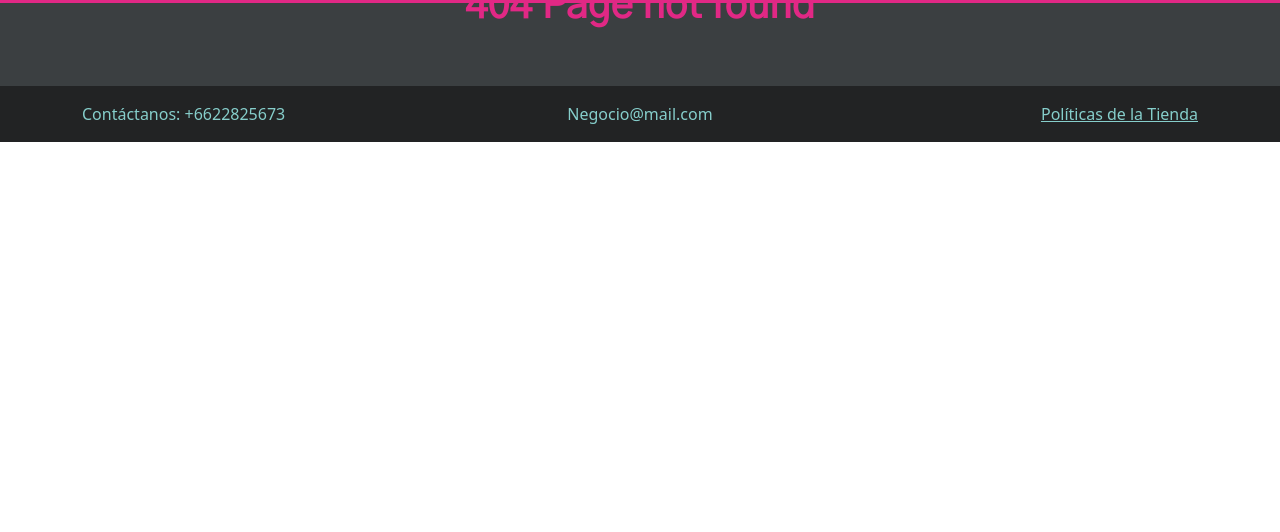
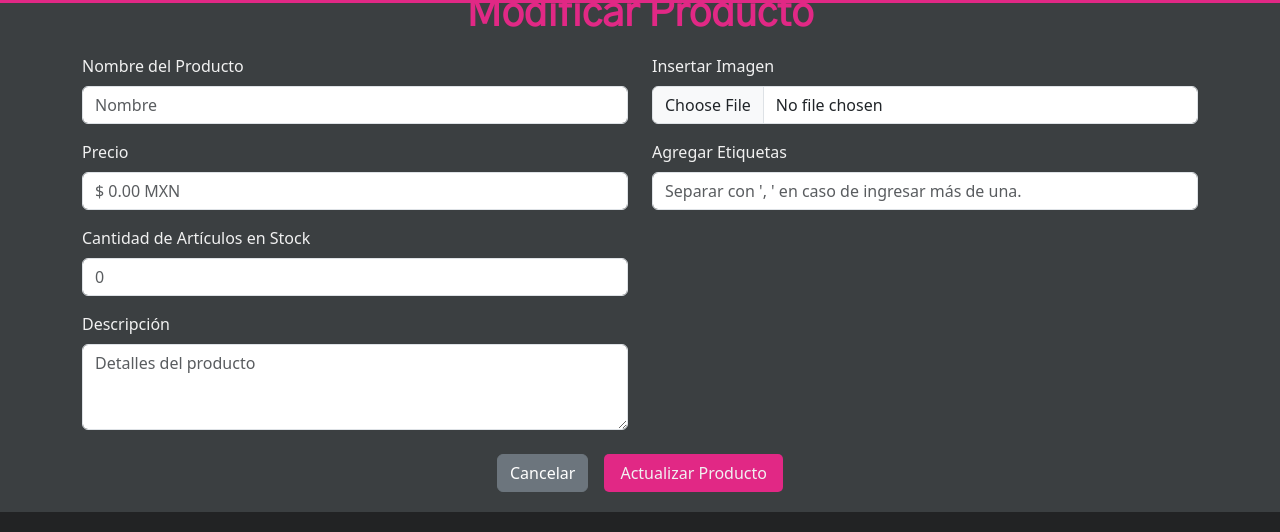
Before and after one commit to SebasBS1/sisweb-frontend_ArtiStock, a React (Vite) app: page /products/1 in a window 1280 px wide. Before the commit this address had no page. Shown: the part 162-694 px from the top of the page. Built offline with nearby package versions, Linux system fonts and the light colour scheme; no server answers.

Commit message:
feat: Se lograron guardar datos de los productos y del usuario.

```diff
--- a/index.html
+++ b/index.html
@@ -31,7 +31,7 @@
                     <nav class="navbar navbar-expand col-12">
                         <div class="container justify-content-center">
                             <ul class="navbar-nav">
-                                <li class="nav-item active mx-3"> <a href="#" class="nav-link text-dark"> Artistas</a> </li>
+                                <li class="nav-item active mx-3"> <a href="/users/:id" class="nav-link text-dark"> Artistas</a> </li>
                                 <li class="nav-item active mx-3"> <a href="/products/" class="nav-link text-dark text-center">Mis Productos</a></li>
                                 <li class="nav-item active mx-3"> <a href="#" class="nav-link text-dark">Promociones</a></li>
                             </ul>
@@ -41,7 +41,7 @@
             </div>
             <div class="header_right col-md-2 d-flex justify-content-center">
                 <a href="#" id="Lista de Compras"><img src="src/media/bag.svg" alt="Icono de Compras" class="mx-3 pt-2" width="50px"></a>
-                <a href="#" id="perfil"><img src="src/media/perfil.png" alt="Icono de Perfil" class="img-fluid" style="max-width: 75px;"></a>
+                <a href="/users/:id" id="perfil"><img src="src/media/perfil.png" alt="Icono de Perfil" class="img-fluid" style="max-width: 75px;"></a>
             </div>
         </div>
         </div>
--- a/src/api/ProductAPI.ts
+++ b/src/api/ProductAPI.ts
@@ -13,8 +13,8 @@ export const getAllProducts = async() => {
     }
 }
 
-// Obtener todos los productos
-export const getProductById = async(id: string) => {
+// Obtener un producto por su ID.
+export const getProductById = async(id: number) => {
     try {
         const res = await api.get(`/product/${id}`);
         const product: Product[] = await res.data.payload;
@@ -24,3 +24,21 @@ export const getProductById = async(id: string) => {
         return [];
     }
 }
+
+// Actualizar el producto por su ID.
+export const updateProduct = async(id: number, _prop: Product | undefined): Promise<void> => {
+    try {
+        await api.patch(`/product/${id}`, _prop);
+    } catch(e) {
+        console.log(e);
+    }
+}
+
+// Borrar un producto
+export const deleteProduct = async (id: number): Promise<void> => {
+    try {
+        await api.delete(`/product/${id}`);
+    } catch(e) {
+        console.log(e);
+    }
+}
--- /dev/null
+++ b/src/api/UserAPI.ts
@@ -0,0 +1,44 @@
+import api from "./index";
+import { User } from "my-types";
+
+// Obtener todos los productos
+export const getAllUsers = async() => {
+    try {
+        const res = await api.get("/user");
+        const users: User[] = await res.data.payload;
+        return users;
+    } catch(e) {
+        console.log(e);
+        return [];
+    }
+}
+
+// Obtener un producto por su ID.
+export const getUserById = async(id: number) => {
+    try {
+        const res = await api.get(`/user/${id}`);
+        const user: User[] = await res.data.payload;
+        return user;
+    } catch(e) {
+        console.log(e);
+        return [];
+    }
+}
+
+// Actualizar el producto por su ID.
+export const updateUser = async(id: number, _prop: User | undefined): Promise<void> => {
+    try {
+        await api.patch(`/user/${id}`, _prop);
+    } catch(e) {
+        console.log(e);
+    }
+}
+
+// Borrar un producto
+export const deleteUser = async (id: number): Promise<void> => {
+    try {
+        await api.delete(`/user/${id}`);
+    } catch(e) {
+        console.log(e);
+    }
+}
--- a/src/pages/ModifyProductPage.tsx
+++ b/src/pages/ModifyProductPage.tsx
@@ -1,67 +1,90 @@
 import { useParams } from "react-router-dom"
 import { Product, Tag } from "my-types";
 import { useState, useEffect } from "react";
-import { getProductById } from "../api/ProductAPI";
+import { getProductById, updateProduct } from "../api/ProductAPI";
 import "../style_ap.css"
+import { getTagById } from "../api/CategoryAPI";
 
 interface Props {}
 
 const ModifyProductPage = (_props: Props) => {
     const {id} = useParams();
-    const productID = id!.toString();
 
     // Estado del componente.
     const [product, setProduct] = useState<Product>();
 
     // Eventos del componente
     useEffect(() => {
-        getProductById(productID).then((data:any) => setProduct(data));
-    }, [product]);
+        getProductById(parseInt(id!.toString())).then((data:any) => setProduct(data));
+    }, []);
+
+    const updateSubmit = async() => {
+        updateProduct(parseInt(id!.toString()), product)
+   }
 
     return (
         <div className="container pt-2 pb-3 mt-5">
             <h1 className="text-center pt-5 mt-5 mb-3 title">Modificar Producto</h1>
 
-            <form id="formProducto">
+            <form id="formProducto" onSubmit={updateSubmit}>
                 <div className="row">
                     <div className="col-md-6">
                         <div className="mb-3">
                             <label className="form-label">Nombre del Producto</label>
                             <input type="text" name="nombre"
-                            defaultValue={product?.title || ""}
-                            className="form-control" placeholder="Nombre"/>
+                            value={product?.title || ""}
+                            className="form-control" placeholder="Nombre"
+                            onChange={(e) => setProduct({...product!, title: e.target.value})}/>
                         </div>
 
                         <div className="mb-3">
                             <label className="form-label">Precio</label>
                             <input type="number" name="precio" step={0.01}
-                            defaultValue={product?.price || ""}
-                            className="form-control" placeholder="$ 0.00" />
+                            value={product?.price || ""}
+                            className="form-control" placeholder="$ 0.00 MXN"
+                            onChange={(e) => setProduct({...product!, price: parseFloat(e.target.value)})}/>
                         </div>
 
                         <div className="mb-3">
                             <label className="form-label">Cantidad de Artículos en Stock</label>
                             <input type="number" name="stock"
-                            defaultValue={product?.stock || ""}
-                            className="form-control" placeholder="0" />
+                            value={product?.stock || ""}
+                            className="form-control" placeholder="0"
+                            onChange={(e) => setProduct({...product!, stock: parseInt(e.target.value)})}/>
                         </div>
 
-                        <div className="mb-3">
-                            <label className="form-label ">Agregar Etiquetas</label>
-                            <input type="text" name="tag"
-                            defaultValue={(product?.tags && (product?.tags.length > 0))? (product?.tags.map((i) => {return i.name}).join(" ")) : ""}
-                            className="form-control" placeholder="Separar con ', ' en caso de ingresar más de una." />
+                        <div>
+                            <label className="form-label">Descripción</label>
+                            <textarea name="desc" value={product?.description || ""}
+                            className="form-control" rows={3} placeholder="Detalles del producto"
+                            onChange={(e) => setProduct({...product!, description: e.target.value})}>
+                            </textarea>
                         </div>
                     </div>
 
                     <div className="col-md-6">
                         <label className="form-label">Insertar Imagen</label>
-                        <input type="file" name="imgSRC" className="form-control mb-3" />
+                        <input type="file" value={""} name="imgSRC"
+                        className="form-control mb-3" onChange={(e) => setProduct({...product!, image: e.target.value})}/>
 
-                        <div>
-                            <label className="form-label">Descripción</label>
-                            <textarea name="desc" defaultValue={product?.description || ""}
-                            className="form-control" rows={3} placeholder="Detalles del producto"></textarea>
+
+                        <div className="mb-3">
+                            <label className="form-label">Agregar Etiquetas</label>
+                            <input type="text" name="tag"
+                            value={(product?.tags && (product?.tags.length > 0))? (product?.tags.map((tag) => {return tag.name}).join(", ")) : ""}
+                            onChange={(e) =>{
+                                    if (product !== undefined){
+                                        let tagsArray = product!.tags || [];
+                                        let userTags = e.target.value.split(", ").map(t => t.trim());
+                                        const updatedTags = tagsArray.map((t, i) => {
+                                            return {...t, id: t.id, name: userTags[i]}
+                                        });
+                                        setProduct({...product!, tags: updatedTags});
+                                    }
+                                }
+                            }
+                            className="form-control" placeholder="Separar con ', ' en caso de ingresar más de una."
+                            />
                         </div>
                     </div>
                 </div>
@@ -69,7 +92,9 @@ const ModifyProductPage = (_props: Props) => {
                 <div className="row-auto d-flex justify-content-center gap-3 mt-4 mb-1">
                     {/* reset es para que no envie los datos, sino que regrese a los valores iniciales */}
                     <button className="btn btn-secondary" type="reset">Cancelar</button>
-                    <button type="submit" className="b_custom">Actualizar Producto</button>
+                    <button type="submit" className="b_custom px-3">
+                        Actualizar Producto
+                    </button>
                 </div>
             </form>
         </div>
--- /dev/null
+++ b/src/pages/ModifyUserPage.tsx
@@ -0,0 +1,75 @@
+import { useParams } from "react-router-dom"
+import { User } from "my-types";
+import { useState, useEffect } from "react";
+import { getUserById, updateUser } from "../api/UserAPI";
+import "../style_ap.css"
+
+interface Props {}
+
+const ModifyUserPage = (_props: Props) => {
+    const {id} = useParams();
+
+    // Estado del componente.
+    const [user, setUser] = useState<User>();
+
+    // Eventos del componente
+    useEffect(() => {
+        getUserById(parseInt(id!.toString())).then((data:any) => setUser(data));
+    }, []);
+
+    const updateSubmit = async() => {
+        updateUser(parseInt(id!.toString()), user)
+   }
+
+    return (
+        <div className="container pt-2 pb-3 mt-5">
+            <h1 className="text-center pt-5 mt-5 mb-3 title">Modificar Perfil del Usuario</h1>
+
+            <form id="formProducto" onSubmit={updateSubmit}>
+                <div className="row">
+                    <div className="col-md-6">
+                        <div className="mb-3">
+                            <label className="form-label">Nombre del Usuario</label>
+                            <input type="text" name="nombre"
+                            value={user?.name || ""}
+                            className="form-control" placeholder="Nombre"
+                            onChange={(e) => setUser({...user!, name: e.target.value})}/>
+                        </div>
+
+                        <div className="mb-3">
+                            <label className="form-label">Correo Electrónico</label>
+                            <input type="text" name="email" step={0.01}
+                            value={user?.email || ""}
+                            className="form-control" placeholder="Ejemplo: 'usuario@email.com'"
+                            onChange={(e) => setUser({...user!, email: e.target.value})}/>
+                        </div>
+
+                        <div className="mb-3">
+                            <label className="form-label">Contraseña</label>
+                            <input type="text" name="password"
+                            value={user?.password || ""}
+                            className="form-control" placeholder="0"
+                            onChange={(e) => setUser({...user!, password: e.target.value})}/>
+                        </div>
+                    </div>
+
+                    <div className="col-md-6">
+                        <label className="form-label">Insertar Imagen</label>
+                        <input type="file" value={""} name="profilePicSRC"
+                        className="form-control mb-3" onChange={(e) => setUser({...user!, profilePic: e.target.value})}/>
+                    </div>
+                </div>
+
+                <div className="row-auto d-flex justify-content-center gap-3 mt-4 mb-1">
+                    {/* reset es para que no envie los datos, sino que regrese a los valores iniciales */}
+                    <button className="btn btn-secondary" type="reset">Cancelar</button>
+                    <button type="submit" className="b_custom px-3">
+                        Actualizar Perfil
+                    </button>
+                </div>
+            </form>
+        </div>
+    )
+}
+
+export default ModifyUserPage
--- a/src/pages/ProductPage.tsx
+++ b/src/pages/ProductPage.tsx
@@ -87,7 +87,7 @@ const ProductPage = (_props: Props) => {
                                     <td>{product.userId}</td>
                                     <td>{product.stock}</td>
                                     <td className="px-4 py-2">
-                                        <button type="button" onClick={() => window.location.href = `/modify-product/${product.id}`}>
+                                        <button type="button" onClick={() => window.location.href = `/products/${product.id}`}>
                                             <FontAwesomeIcon icon={faEdit} />
                                         </button>
                                     </td>
--- a/src/routes/Routes.tsx
+++ b/src/routes/Routes.tsx
@@ -3,6 +3,7 @@ import App from "../App";
 import ProductPage from "../pages/ProductPage";
 import ErrorPage from "../pages/ErrorPage";
 import ModifyProductPage from "../pages/ModifyProductPage";
+import ModifyUserPage from "../pages/ModifyUserPage";
 
 const router = createBrowserRouter([
     {
@@ -11,12 +12,22 @@ const router = createBrowserRouter([
         errorElement: <ErrorPage />,
     },
     {
+        path: "/users",
+        element: <ProductPage />,
+        errorElement: <ErrorPage />,
+    },
+    {
+        path: "/users/:id",
+        element: <ModifyUserPage />,
+        errorElement: <ErrorPage />,
+    },
+    {
         path: "/products",
         element: <ProductPage />,
         errorElement: <ErrorPage />,
     },
     {
-        path: "/modify-product/:id",
+        path: "/products/:id",
         element: <ModifyProductPage />,
         errorElement: <ErrorPage />,
     }
--- a/src/types/types.d.ts
+++ b/src/types/types.d.ts
@@ -2,6 +2,9 @@ declare module "my-types"{
     export interface User{
         id: number;
         name: string;
+        email: string;
+        password: string;
+        profilePic: string;
     }
 
     export interface Tag{
```
Also changed, not shown: src/api/CategoryAPI.ts (+22 -4 lines), 1 other file (tests, documents, lock files or other folders).
